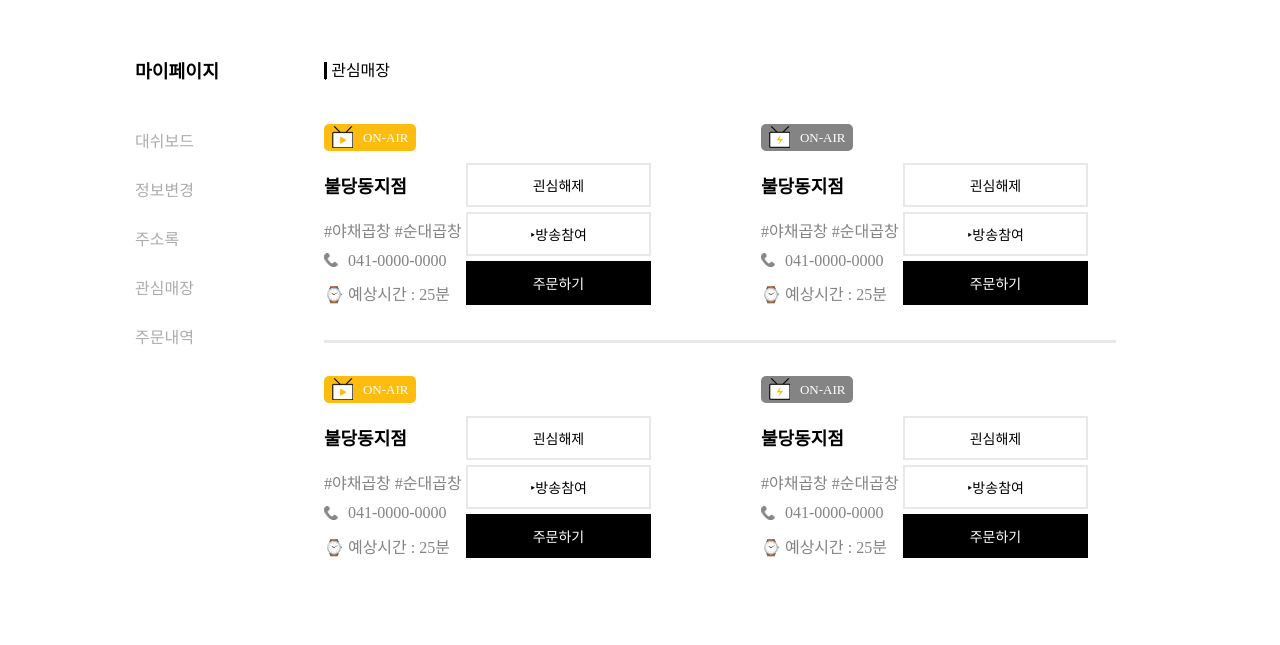
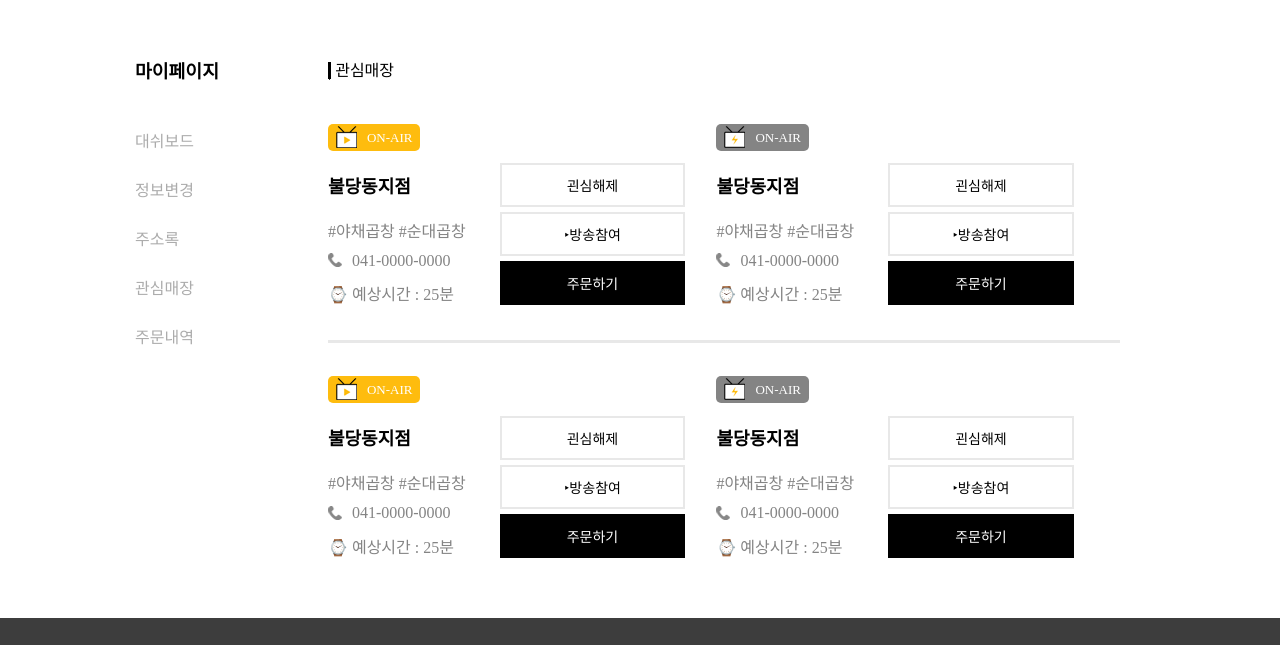
Before and after one commit to seongtan/practice, a plain HTML site: page project/index_2.html in a window 1280 px wide. Shown: the part 96-741 px from the top of the page. Drawn offline with Linux system fonts and the light colour scheme.

Commit message:
Add files via upload
수정

```diff
--- a/project/index.css
+++ b/project/index.css
@@ -46,21 +46,21 @@ footer .info .tel {float: right;margin-top: 30px;margin-right: 30px;color: #fff;
 
 /* index_2 */
 /* box */
-.box {width: 1050px;margin: 0 auto;padding: 60px 0;min-height: 765px;position: relative;}
-.box .lnb {display: inline-block;margin-left: 20px;margin-right: 105px;}
+.box {width: 1050px;margin: 0 auto;padding: 60px 0;}
+.box .lnb {display: inline-block;margin-left: 20px;margin-right: 105px;vertical-align: top;}
 .box .lnb .page li {color: #acacac;margin-bottom: 25px;}
 .box .lnb .page li:first-child {font-size: 22px;margin-bottom: 45px;color: #000;}
 
-.box .rnb {display: inline-block;position: absolute;}
+.box .rnb {display: inline-block;}
 .box .rnb .top {margin-bottom: 45px;}
 .box .rnb .top .icon {background-color: #000;}
 
 
-
+.box .rnb .box_2 {width: 790px;}
 .box .rnb .box_2 .line hr {margin: 35px 0;}
-.box .rnb .box_2 li {display: inline-block;width: 395px;}
-.box .rnb .box_2 .li {margin-right: 38px;}
-.box .rnb .box_2 .left {display: inline-block;}
+.box .rnb .box_2 li {display: inline-block;}
+.box .rnb .box_2 .li {margin-right: 27px;}
+.box .rnb .box_2 .left {display: inline-block;margin-right: 30px;}
 .box .rnb .box_2 .left .video {padding: 6px 8px;border-radius: 5px;background-color: #febc0e;color: #fff;font-size: 13px;}
 .box .rnb .box_2 .left .video::before {content: url(./img/tv.png);vertical-align: middle;margin-right: 10px;}
 .box .rnb .box_2 .left .video.vi {background-color: #848484;}
```
